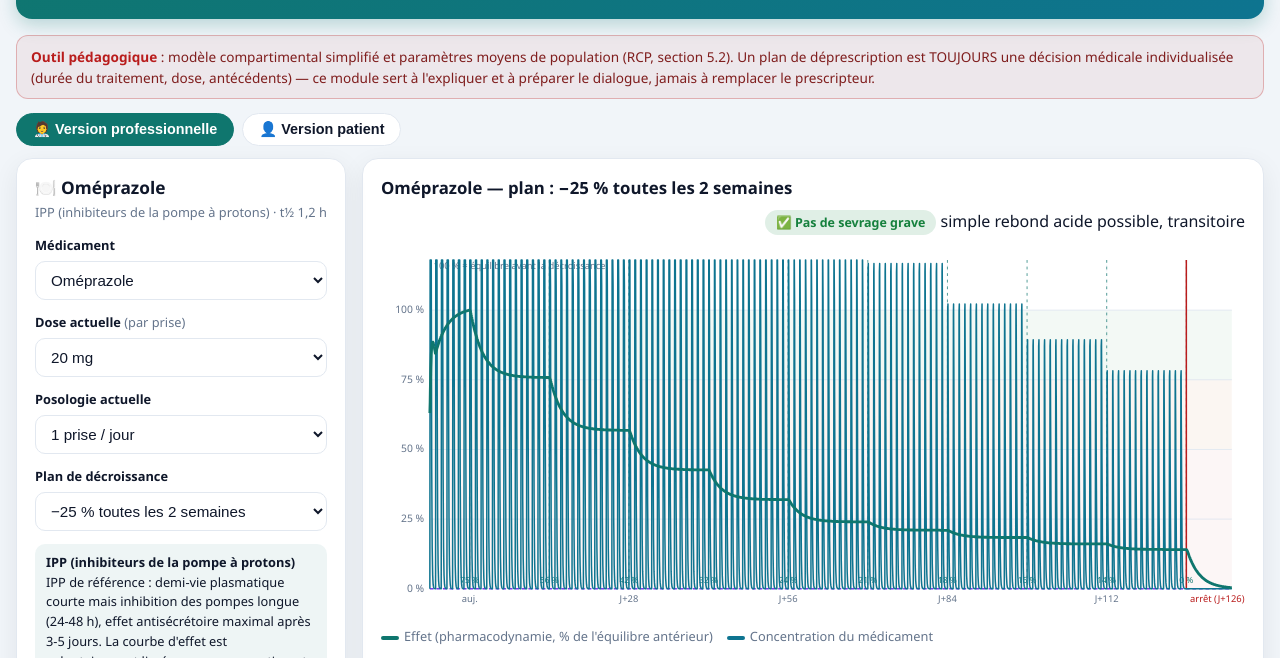
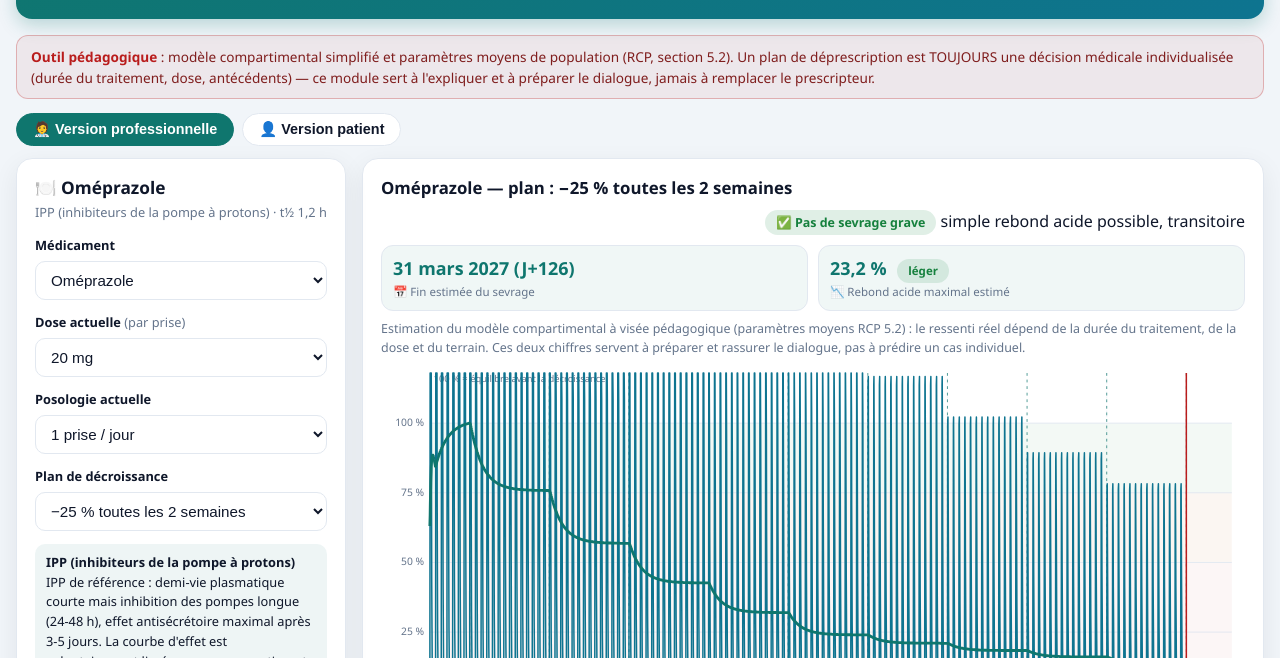
Before and after one commit to Alexlft73/Pharmarevues, a plain HTML site: page deprescription.html in a window 1280 px wide. Shown: the part 135-793 px from the top of the page. Drawn offline with Linux system fonts and the light colour scheme.

Commit message:
module déprescription : fenêtre d'estimation sous le titre — date de fin estimée du sevrage (J+X, datée) + intensité maximale estimée en % (manque BZD/Z à rebond acide IPP, badge léger/modéré/marqué, cas fluoxétine pente douce)

```diff
--- a/deprescription.html
+++ b/deprescription.html
@@ -58,6 +58,9 @@ html.dark #tooltip{background:#e2e8f0;color:#0b1220}
 .stat{background:rgba(15,118,110,.06);border:1.5px solid var(--bord);border-radius:12px;padding:9px 11px}
 .stat .v{font-size:1.06rem;font-weight:700;color:var(--teal)}
 .stat .k{font-size:.72rem;color:var(--gris)}
+#estim{display:grid;grid-template-columns:repeat(auto-fit,minmax(230px,1fr));gap:10px;margin:2px 0 4px}
+#estim .v{font-size:1.12rem}
+#estim .badge{margin-left:6px;font-size:.72rem}
 #paliers{margin-top:16px}
 #paliers h3{font-size:.95rem;margin-bottom:8px}
 .ptab{border-collapse:collapse;font-size:.85rem;width:100%}
@@ -116,6 +119,11 @@ footer{margin-top:18px;text-align:center;font-size:.78rem;color:var(--gris)}
 <div>
 <div id="chartbox" class="panel">
 <div class="cbhead"><h2 id="chartitle">Choisir un médicament</h2><span class="verdict" id="verdict"></span></div>
+<div id="estim">
+  <div class="stat"><div class="v" id="estdate">—</div><div class="k">📅 Fin estimée du sevrage</div></div>
+  <div class="stat"><div class="v" id="estpk">—</div><div class="k" id="estklab">📉 Manque maximal estimé</div></div>
+</div>
+<div class="note" id="estnote"></div>
 <svg id="chart" viewBox="0 0 920 400" role="img" aria-label="Courbes concentration et effet pendant la décroissance"></svg>
 <div class="legend" id="legend"></div>
 <div id="tooltip"></div>
@@ -435,6 +443,7 @@ function run(){
   last=res;
   $("chartitle").textContent=m.d+" — plan : "+$("selplan").options[$("selplan").selectedIndex].text;
   $("verdict").innerHTML=verdict(res);
+  renderEstim(res);
   renderChart(res);
   renderStats(res);
   renderPaliers(res);
@@ -446,6 +455,21 @@ function run(){
    +'<span><span class="sw" style="background:var(--bleu)"></span>Concentration du médicament</span>'
    +(m.met?'<span><span class="sw" style="background:var(--violet)"></span>Métabolite actif ('+m.met.n+')</span>':'');
   $("ftot").textContent="15 molécules — phase 1 (IPP, benzodiazépines, apparentés Z, antidépresseurs)";
+}
+function renderEstim(res){
+  var m=mol(), c=cls(), p=activePlan();
+  var stopD=Math.round((res.sch.stopH-res.sch.preH)/24);
+  var d=new Date(); d.setDate(d.getDate()+stopD);
+  var lab={BZD:"Manque maximal estimé",Z:"Manque maximal estimé",AD:"Syndrome d'interruption maximal estimé",IPP:"Rebond acide maximal estimé"}[m.cls]||"Manque maximal estimé";
+  var v=Math.max(res.d7,0);
+  var state, word;
+  if(m.cls==="IPP"){ state=(p&&p.stop&&v>60)?"warn":"ok"; word=(p&&p.stop)?"modéré":"léger"; }
+  else if(p&&p.stop&&m.met&&m.met.t12>=90){ state="ok"; word="pente douce (t½ longue)"; }
+  else { state=(v<c.ok)?"ok":(v<c.warn)?"warn":"stop"; word=(v<c.ok)?"léger":(v<c.warn?"modéré":"marqué"); }
+  $("estdate").textContent=(stopD===0)?fmtDate(d)+" (aujourd'hui, arrêt immédiat)":fmtDate(d)+" (J+"+stopD+")";
+  $("estpk").innerHTML=fmt(v,1)+' % <span class="badge b-'+state+'">'+word+'</span>';
+  $("estklab").textContent="📉 "+lab;
+  $("estnote").textContent="Estimation du modèle compartimental à visée pédagogique (paramètres moyens RCP 5.2) : le ressenti réel dépend de la durée du traitement, de la dose et du terrain. Ces deux chiffres servent à préparer et rassurer le dialogue, pas à prédire un cas individuel.";
 }
 function renderStats(res){
   var m=mol(), s=$("stats");
```
